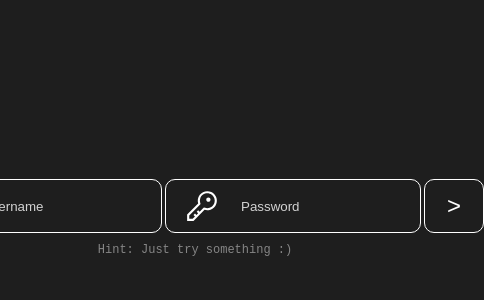
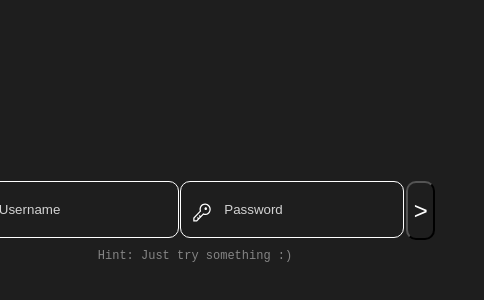
Before and after one commit to Nygosaki/portfolio-site, a React (Create React App) app: page / in a window 390 px wide. Shown: the part 136-436 px from the top of the page, 484 px wide, since content can reach past the window. Built offline with nearby package versions, Linux system fonts and the light colour scheme.

Commit message:
added responsivness on desktop

```diff
--- a/src/styling/Layout.module.scss
+++ b/src/styling/Layout.module.scss
@@ -1,5 +1,4 @@
 @import "../styling/mixins";
-@import "../styling/variables";
 
 .content {
   @include display-flex();
--- a/src/styling/LoginForm.module.scss
+++ b/src/styling/LoginForm.module.scss
@@ -1,5 +1,4 @@
   @import "../styling/mixins";
-@import "../styling/variables";
   @import "../styling/extensions";
 
   .form {
@@ -8,7 +7,7 @@
     justify-content: center; // Center horizontally
     align-items: center;    // Center vertically
     // margin: $main-margin * 4;
-  width: 433px;
+    // width: 600px;
     @include media-max-width() {
       width: 95%;
     }
@@ -16,26 +15,26 @@
 
   input {
     @include input-placeholder();
-  padding-left: 75px;
+    padding-left: 11vw;
   }
 
   .input {
     @extend .mainInputStyle;
     border: 1px solid #fff;
-  margin-top: $main-margin * 2;
-  margin-right: 3px;
+    margin-top: 2.6vh;
+    margin-right: 0.4vw;
     color: lightgray;
     // flex: 1; // Add this property to make the input take up available space
 
   }
   .loginBtn {
     @extend .mainInputStyle;
-  border: 1px solid #ffffff;
-  margin-top: $main-margin * 2;
+    // border: 1px solid #ffffff;
+    margin-top: 2.6vh;
     font-size: x-large;
-  color: $submit-color;
-  min-width: 60px; /* Adjust the width to your desired size */
-  height: 54px; /* Adjust the height to your desired size */
+    color: #ffffff;
+    width: 7.5vw; /* Adjust the width to your desired size */
+    height: 7vh; /* Adjust the height to your desired size */
     cursor: pointer;
     &:active {
       opacity: 50%;
@@ -45,9 +44,11 @@ input {
     }
   }
   .icon {
+    width: 5.2vw;
+    height: 5vh;
     position: absolute;
-  margin-top: $main-margin * 3;
-  margin-left: $main-margin * 2;
+    margin-top: 3.8vh;
+    margin-left: 3vw;
   }
 
   /* Add styles for the input container */
@@ -58,7 +59,7 @@ input {
 
   .hintText {
     text-align: center; /* Center the hint text */
-  margin-top: 10px; /* Adjust the margin as needed */
+    margin-top: 1vh; /* Adjust the margin as needed */
     color: #868686; /* Set the color of the hint text */
     font-size: small;
   }
--- a/src/styling/_extensions.scss
+++ b/src/styling/_extensions.scss
@@ -1,6 +1,6 @@
 .mainInputStyle {
   border-radius: 10px;
-  height: 50px;
+  height: 6.2vh;
   background: none;
   width: -webkit-fill-available;
 }
--- a/src/styling/_variables.scss
+++ /dev/null
@@ -1,2 +0,0 @@
-$submit-color: #ffffff;
-$main-margin: 10px;
```
Lines whose indentation alone changed are shown as unchanged.
